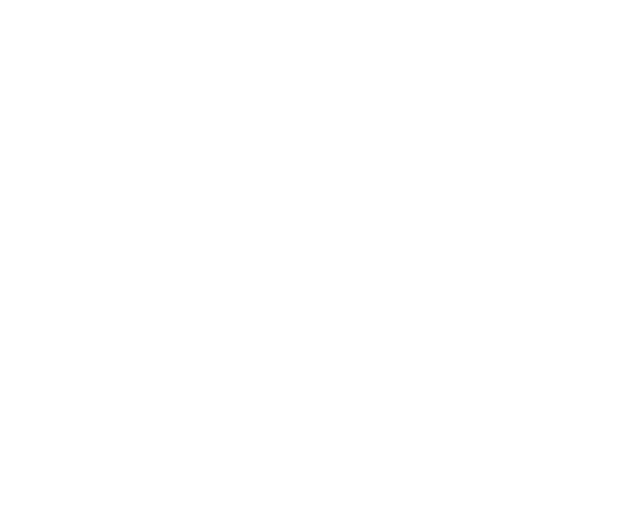
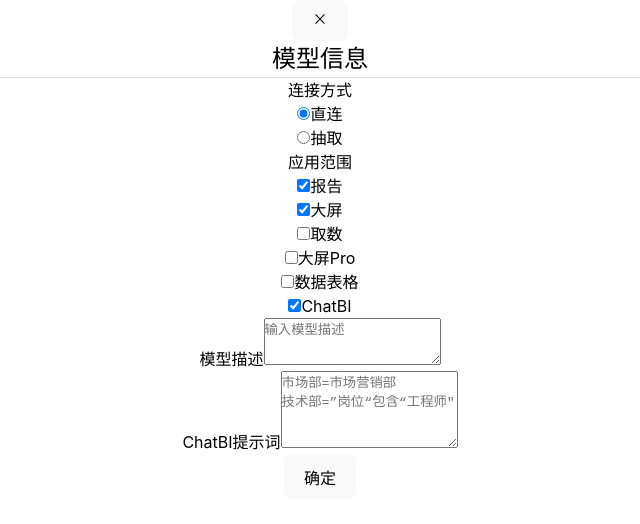
Before and after one commit to TECNB/ai-report-assistant-frontend, a Vue app: page /know in a window 1280 px wide. Before the commit this address had no page. Shown: the top 524 px of the page, without its empty margins (320-960 px from the left). Built offline with nearby package versions, Linux system fonts and the light colour scheme.

Commit message:
fate(knowledge+knowledgeCategories):添加了知识库弹窗的设置

```diff
--- a/src/components/Knowledge.vue
+++ b/src/components/Knowledge.vue
@@ -1,9 +1,141 @@
 <template>
-    <div class="Knowledge"></div>
+  <div class="Knowledge">
+    <!-- 遮罩层 -->
+    <MaskLayer :ifShow="maskVisible" />
+
+    <!-- 弹窗 -->
+    <div
+        v-if="knowledgeVisible"
+        class="fixed inset-0 z-50 flex items-center justify-center pointer-events-auto"
+    >
+      <div class="bg-white rounded-lg shadow-lg p-6 w-96 relative z-50">
+        <div class="flex justify-end">
+          <button @click="closeModal">
+            <el-icon>
+              <Close />
+            </el-icon>
+          </button>
+        </div>
+        <!-- 模型信息 -->
+        <div>
+          <h2 class="text-xl font-bold mb-4">模型信息</h2>
+
+          <!-- 横线分隔 -->
+          <hr class="my-4" />
+
+          <!-- 连接方式 -->
+          <div class="flex items-center space-x-2 mb-2">
+            <label class="font-semibold">连接方式</label>
+            <div v-for="option in connectionOptions" :key="option.id">
+              <input
+                  type="radio"
+                  :id="option.id"
+                  name="connection"
+                  :value="option.id"
+                  v-model="formData.connectionType"
+              />
+              <label :for="option.id" class="font-semibold text-gray-700">{{ option.label }}</label>
+            </div>
+          </div>
+
+          <!-- 应用范围 -->
+          <div class="mb-2">
+            <label class="font-semibold">应用范围</label>
+            <div class="flex flex-wrap gap-2 mt-2">
+              <div v-for="(label, id) in scopeOptions" :key="id">
+                <input
+                    type="checkbox"
+                    :id="id"
+                    v-model="formData.selectedScopes"
+                    :value="id"
+                />
+                <label :for="id" class="font-semibold text-gray-700">{{ label }}</label>
+              </div>
+            </div>
+          </div>
+
+          <!-- 模型描述 -->
+          <div class="mb-2">
+            <label class="font-semibold">模型描述</label>
+            <textarea
+                class="w-full border font-semibold border-gray-300 rounded p-2"
+                rows="3"
+                v-model="formData.modelDescription"
+                :placeholder="placeholders.modelDescription"
+            ></textarea>
+          </div>
+
+          <!-- 提示词 -->
+          <div class="mb-2">
+            <label class="font-semibold">ChatBI提示词</label>
+            <textarea
+                class="w-full border font-semibold border-gray-300 rounded p-2"
+                rows="5"
+                v-model="formData.prompt"
+                :placeholder="placeholders.prompt"
+            ></textarea>
+          </div>
+        </div>
+
+        <!-- 确定按钮 -->
+        <div class="mt-6 flex justify-end">
+          <button
+              @click="confirm"
+              class="bg-blue-500 text-white px-4 py-2 rounded hover:bg-blue-600"
+          >
+            确定
+          </button>
+        </div>
+      </div>
+    </div>
+  </div>
 </template>
 
 <script setup lang="ts">
-import { } from "vue"
+import { ref, reactive } from 'vue';
+import { Close } from '@element-plus/icons-vue';
+// 从数据存储库中导入静态文本和选项数据
+import { connectionOptions, scopeOptions, placeholders } from '../constant/knowledgeCategories.ts';
+
+// 控制弹窗显示的变量
+const knowledgeVisible = ref(true);
+const maskVisible = ref(false);
+
+// 封装的表单数据
+const formData = reactive({
+  connectionType: 'direct',
+  selectedScopes: ['report', 'dashboard', 'chat-bi'],
+  modelDescription: '',
+  prompt: ''
+});
+
+// 更新弹窗显示状态的函数
+const updateKnowledgeVisible = (visible: boolean) => {
+  knowledgeVisible.value = visible;
+  maskVisible.value = visible; // 同时控制遮罩层显示
+};
+
+// 关闭弹窗和遮罩层的函数
+const closeModal = () => {
+  updateKnowledgeVisible(false);
+};
+
+// 确认按钮处理函数
+const confirm = () => {
+  console.log('表单数据：', formData); // 打印表单数据用于调试
+  closeModal();
+};
 </script>
 
-<style lang="scss" scoped></style>
+<style scoped>
+/* 修改后的样式 */
+.Knowledge {
+  position: relative;
+  z-index: 100;
+}
+
+hr {
+  border: 0;
+  border-top: 1px solid #e2e2e2;
+}
+</style>
--- /dev/null
+++ b/src/constant/knowledgeCategories.ts
@@ -0,0 +1,20 @@
+// dataRepository.ts
+
+export const connectionOptions = [
+    { id: 'direct', label: '直连' },
+    { id: 'extract', label: '抽取' }
+];
+
+export const scopeOptions = {
+    report: '报告',
+    dashboard: '大屏',
+    retrieval: '取数',
+    'data-pro': '大屏Pro',
+    table: '数据表格',
+    'chat-bi': 'ChatBI'
+};
+
+export const placeholders = {
+    modelDescription: '输入模型描述',
+    prompt: '市场部=市场营销部\n技术部=”岗位“包含“工程师"'
+};
--- a/src/router/index.ts
+++ b/src/router/index.ts
@@ -21,6 +21,11 @@
         name:'JobChoiceView',
         path:"/jobChoice",
         component:()=>import("../views/JobChoiceView.vue")
+    },
+    {
+        name:'Knowledge',
+        path:"/know",
+        component:()=>import("../components/Knowledge.vue")
     }
 ];
 // 1.返回一个 router 实列，为函数，里面有配置项（对象） history
```
